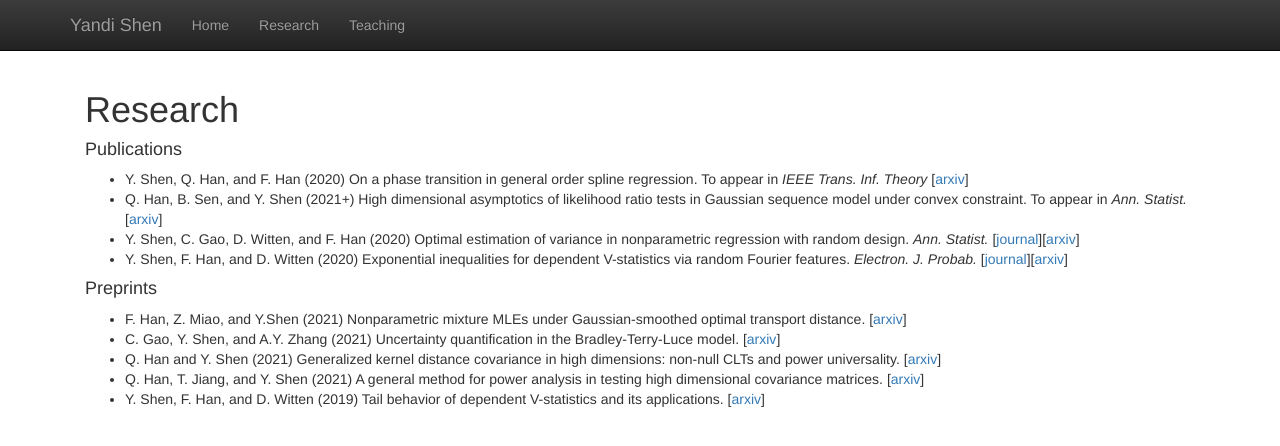
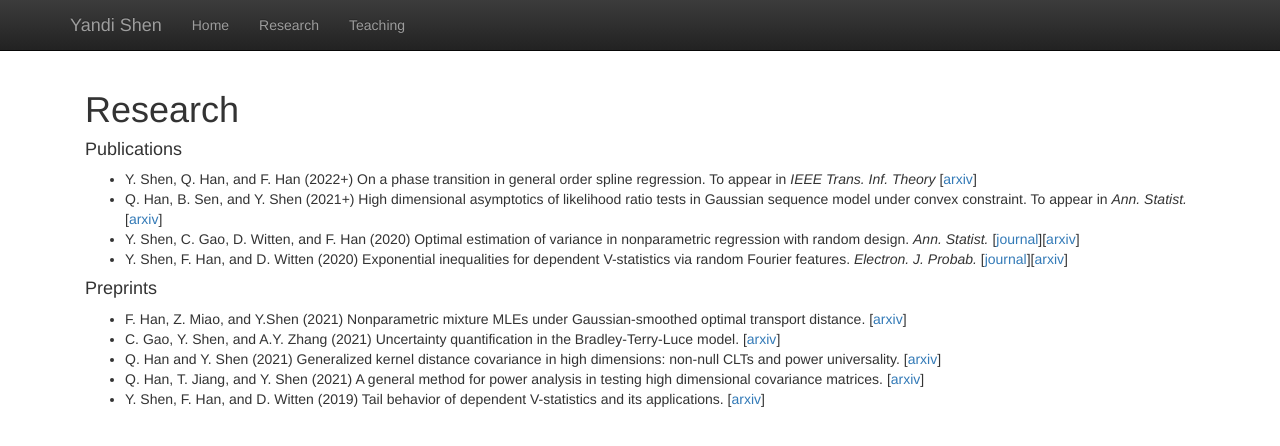
Before and after one commit to SayidShen/SayidShen.github.io, a Jekyll site: the page built from research.html, in a window 1280 px wide. Shown: the top 446 px of the page. Built offline with Jekyll 4.4.1, drawn with Linux system fonts in a browser that asks for light colours; nearby versions of some CDN libraries; library files that are not in the unit come from our copies.

Commit message:
Add files via upload

```diff
--- a/research.html
+++ b/research.html
@@ -10,7 +10,7 @@ title:  'Research'
 <p class="content" style="padding:0px;margin:0px 20px 0px;">
 
   <ul>
-    <li>Y. Shen, Q. Han, and F. Han (2020) On a phase transition in general order spline regression. To appear in <i> IEEE Trans. Inf. Theory </i> [<a href = "https://arxiv.org/abs/2004.10922">arxiv</a>]
+    <li>Y. Shen, Q. Han, and F. Han (2022+) On a phase transition in general order spline regression. To appear in <i> IEEE Trans. Inf. Theory </i> [<a href = "https://arxiv.org/abs/2004.10922">arxiv</a>]
     </li>
 
     <li>Q. Han, B. Sen, and Y. Shen (2021+) High dimensional asymptotics of likelihood ratio tests in Gaussian sequence model under convex constraint. To appear in <i> Ann. Statist.</i> [<a href = "https://arxiv.org/abs/2010.03145">arxiv</a>]
```
